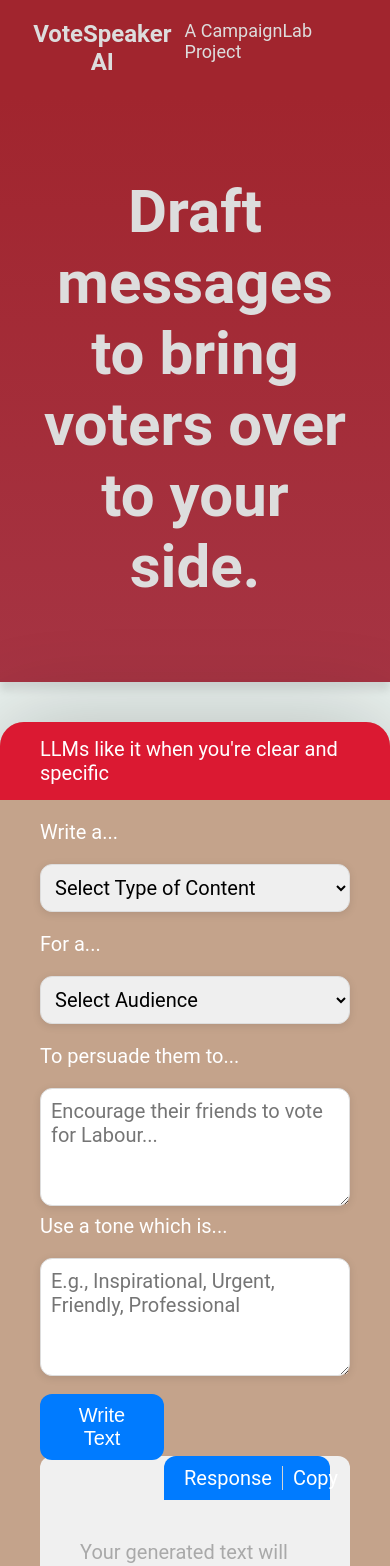
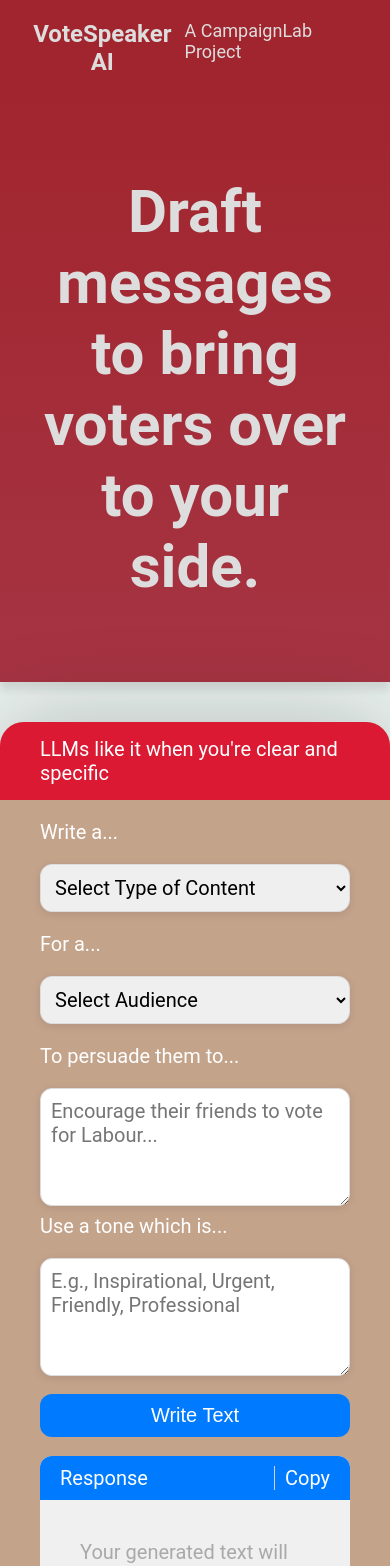
Before and after one commit to Red-Cardigan/votespeaker, a Next.js app: page / in a window 390 px wide. Shown: the top 1566 px of the page. Built offline with nearby package versions, Linux system fonts and the light colour scheme.

Commit message:
Mobile optimisation

```diff
--- a/pages/_app.tsx
+++ b/pages/_app.tsx
@@ -6,7 +6,7 @@ import { AppProps } from 'next/app';
 export default function MyApp({ Component, pageProps }: AppProps) {
   return (
     <div className="App">
-      <div className="page-header">
+      <div className="page-header" style={{ display: 'flex', justifyContent: 'space-between' }}>
         <h1>VoteSpeaker AI</h1>
         <a href="https://www.campaignlab.uk/" target="_blank" rel="noopener noreferrer">A CampaignLab Project</a>
       </div>
--- a/pages/api/generateText.tsx
+++ b/pages/api/generateText.tsx
@@ -51,7 +51,7 @@ export default async function handler(
 
   try {
     const completion = await openai.chat.completions.create({
-      model: "gpt-3.5-turbo-0125",
+      model: "gpt-4-0125-preview",
       messages: [
         {
           role: "user",
--- a/src/components/FormComponent.js
+++ b/src/components/FormComponent.js
@@ -62,6 +62,7 @@ const FormComponent = () => {
       <div className="container-header">
         LLMs like it when you're clear and specific
       </div>
+      <div className="subcontainer">
         <form onSubmit={handleSubmit}>
           <ContentTypeDropdown onContentTypeChange={handleContentTypeChange} />
           <AudienceDropdown onAudienceChange={handleAudienceChange} />
@@ -79,6 +80,7 @@ const FormComponent = () => {
           </div>
         </div>
       </div>
+    </div>
   );
 };
 
--- a/styles/index.css
+++ b/styles/index.css
@@ -44,14 +44,10 @@ body {
   font-size: 30px;
   margin: auto;
   text-align: center;
-  /* background: #880a1b; */
   background: linear-gradient(to bottom, #a1252e, #a63443); /* Gradient from top-left to bottom-right */
   padding: 40px;
-  /* border-top-left-radius: 12px; */
-  /* border-top-right-radius: 12px; */
   box-shadow: 0 8px 8px rgba(0, 0, 0, 0.1);
   margin-bottom: 40px;
-  /* animation: pulseShadow 7s infinite ease-in-out; */
 }
 
 .description-text {
@@ -268,3 +264,20 @@ h1 {
 .copy-button.copied {
   background-color: #28a745; /* Change to green after being clicked */
 }
+
+@media (max-width: 400px) { /* Adjust the max-width as needed for your breakpoint */
+  .response-header {
+    display: flex;
+    justify-content: space-between;
+    align-items: center;
+    white-space: nowrap; /* Prevents wrapping of text */
+  }
+
+  .subcontainer, .submit-button,
+  .response-header .submit-button,
+  .response-header .copy-button{ /* Assuming .write-text-button is the class for the 'Write Text' button */
+    width: 100%; /* Set the width to 100% of the parent container */
+    margin-top: 10px; /* Add space between the buttons */
+    margin-right: 0; /* Align with the header's padding */
+  }
+}
```
Lines whose indentation alone changed are shown as unchanged.
